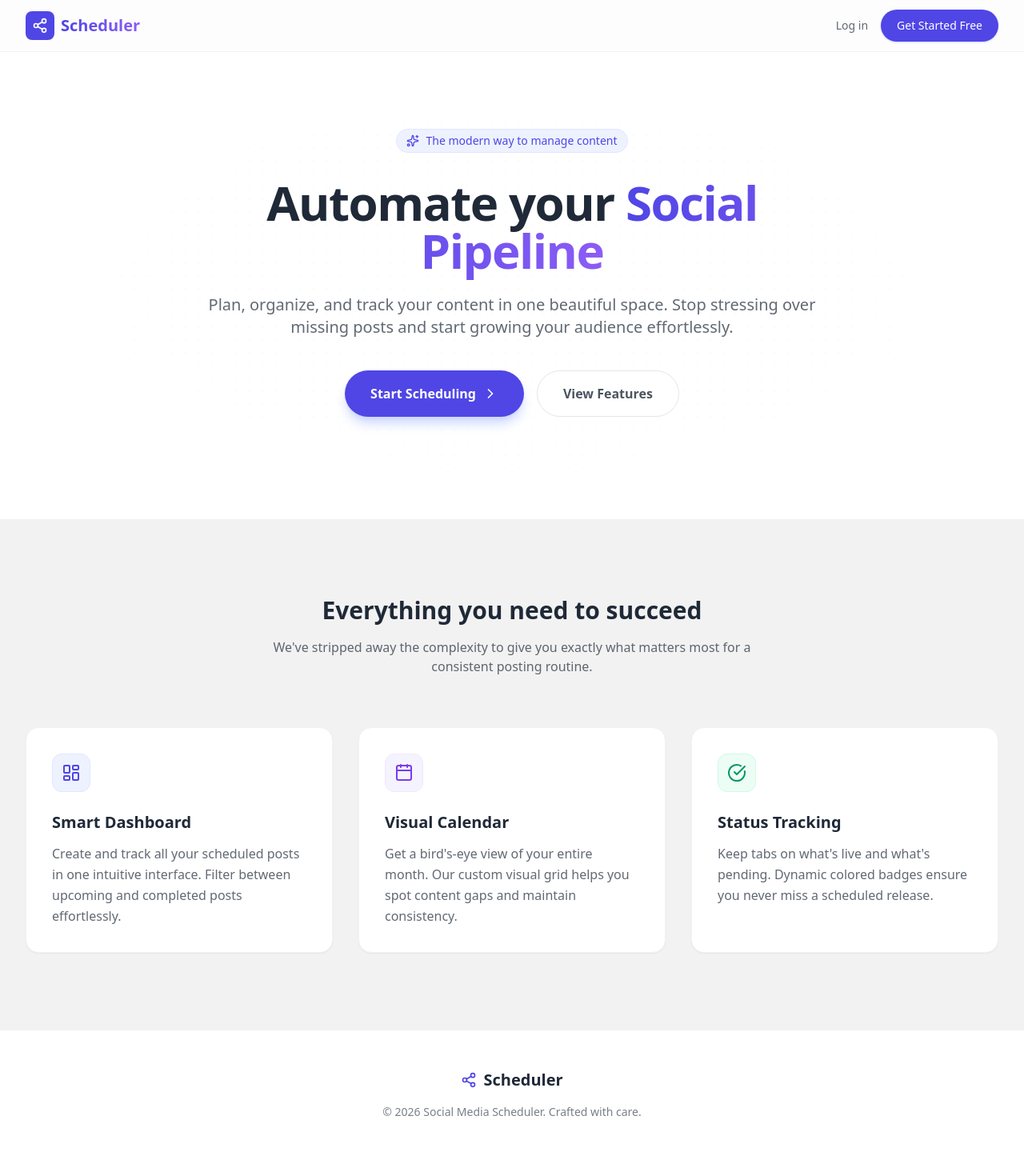
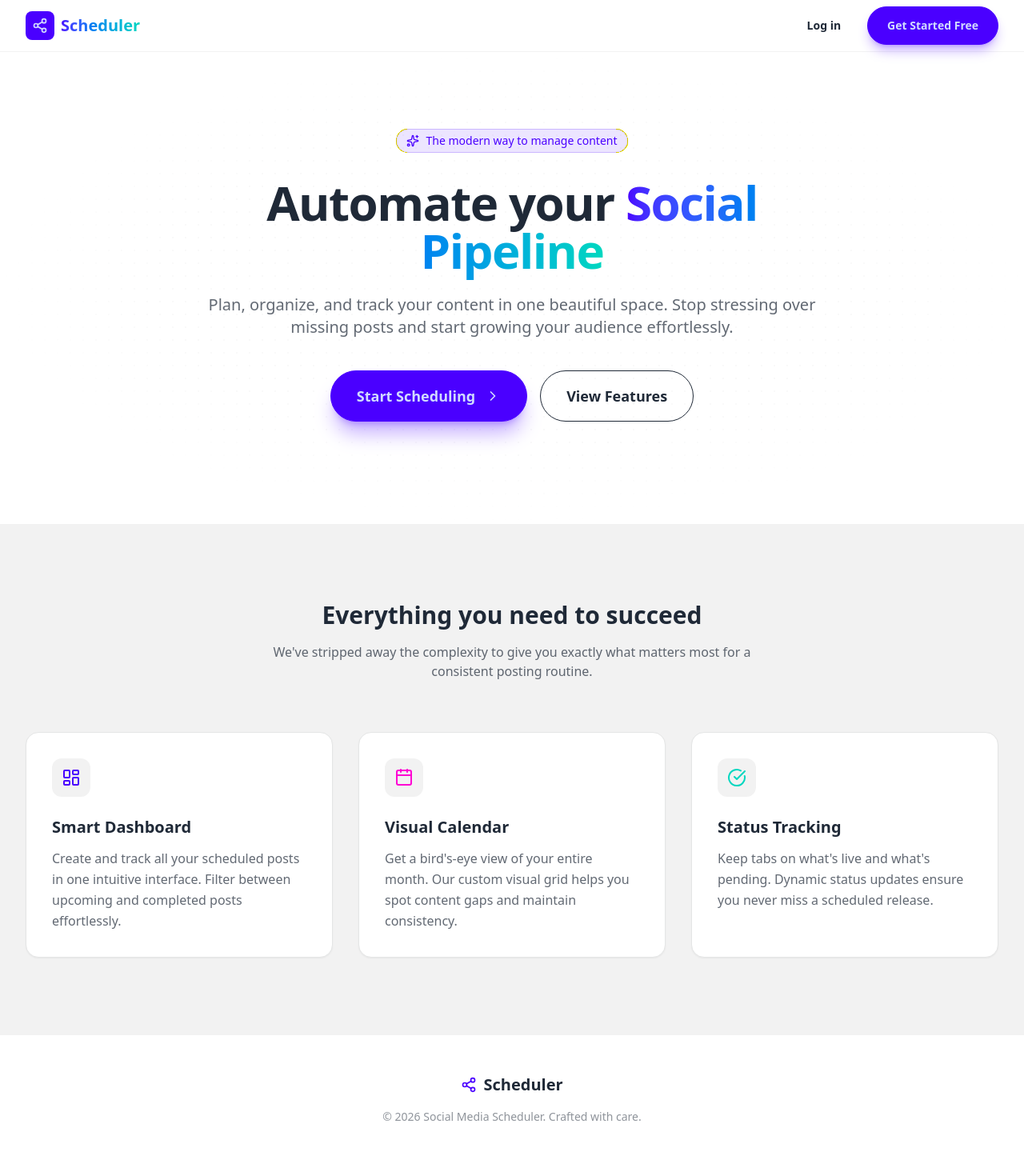
Before and after one commit to navaneethsankar07/Schedly, a React app in the folder frontend/: page / in a window 1280 px wide. Shown: the top 1440 px of the page at 80% size. Built offline with nearby package versions, Linux system fonts and the light colour scheme; the HTML template or start-up script is replaced by a standard one.

Commit message:
feat: add content idea chatbot, fix themes, and introduce framer-motion animations safely

```diff
--- a/frontend/package.json
+++ b/frontend/package.json
@@ -16,6 +16,7 @@
     "axios": "^1.15.2",
     "daisyui": "^4.12.24",
     "date-fns": "^4.1.0",
+    "framer-motion": "^12.38.0",
     "lucide-react": "^1.14.0",
     "postcss": "^8.5.12",
     "react": "^19.2.5",
--- a/frontend/src/App.jsx
+++ b/frontend/src/App.jsx
@@ -7,6 +7,7 @@ import Dashboard from './pages/Dashboard';
 import CalendarView from './pages/CalendarView';
 import LandingPage from './pages/LandingPage';
 import Navbar from './components/Navbar';
+import IdeaChatbot from './components/IdeaChatbot';
 
 const ProtectedRoute = ({ children }) => {
   const { user } = useContext(AuthContext);
@@ -23,6 +24,7 @@ const AppLayout = ({ children }) => {
       <main className="flex-1 w-full max-w-7xl mx-auto p-4 sm:p-6 lg:p-8">
         {children}
       </main>
+      <IdeaChatbot />
     </div>
   );
 };
--- a/frontend/src/components/Navbar.jsx
+++ b/frontend/src/components/Navbar.jsx
@@ -59,7 +59,6 @@ const Navbar = () => {
                                 <li><button data-set-theme="synthwave" className="btn btn-sm btn-block btn-ghost justify-start">Synthwave</button></li>
                                 <li><button data-set-theme="dracula" className="btn btn-sm btn-block btn-ghost justify-start">Dracula</button></li>
                                 <li><button data-set-theme="luxury" className="btn btn-sm btn-block btn-ghost justify-start">Luxury</button></li>
-                                <li><button data-set-theme="nord" className="btn btn-sm btn-block btn-ghost justify-start">Nord</button></li>
                             </ul>
                         </div>
 
--- a/frontend/src/components/PostForm.jsx
+++ b/frontend/src/components/PostForm.jsx
@@ -40,7 +40,7 @@ const PostForm = ({ isOpen, onClose, fetchPosts, postToEdit }) => {
                         <label className="block text-sm font-medium text-base-content/80">Caption</label>
                         <textarea
                             required
-                            className="mt-1 block w-full rounded-md border-base-content/20 shadow-sm focus:border-indigo-500 focus:ring-indigo-500 sm:text-sm p-3 border"
+                            className="mt-1 block w-full rounded-md border-base-content/20 shadow-sm focus:border-emerald-500 focus:ring-emerald-500 sm:text-sm p-3 border"
                             rows={4}
                             value={content}
                             onChange={(e) => setContent(e.target.value)}
@@ -51,7 +51,7 @@ const PostForm = ({ isOpen, onClose, fetchPosts, postToEdit }) => {
                         <input
                             type="datetime-local"
                             required
-                            className="mt-1 block w-full rounded-md border-base-content/20 shadow-sm focus:border-indigo-500 focus:ring-indigo-500 sm:text-sm p-3 border"
+                            className="mt-1 block w-full rounded-md border-base-content/20 shadow-sm focus:border-emerald-500 focus:ring-emerald-500 sm:text-sm p-3 border"
                             value={scheduledTime}
                             onChange={(e) => setScheduledTime(e.target.value)}
                         />
@@ -66,7 +66,7 @@ const PostForm = ({ isOpen, onClose, fetchPosts, postToEdit }) => {
                         </button>
                         <button
                             type="submit"
-                            className="px-4 py-2 text-sm font-medium text-white bg-indigo-600 border border-transparent rounded-md shadow-sm hover:bg-indigo-700 transition"
+                            className="px-4 py-2 text-sm font-medium text-white bg-emerald-600 border border-transparent rounded-md shadow-sm hover:bg-emerald-700 transition"
                         >
                             Save
                         </button>
--- a/frontend/src/pages/CalendarView.jsx
+++ b/frontend/src/pages/CalendarView.jsx
@@ -65,7 +65,7 @@ const CalendarView = () => {
                             <div
                                 key={day.toString()}
                                 onClick={() => setSelectedDate(day)}
-                                className={`min-h-[100px] bg-base-100 p-2 cursor-pointer hover:bg-indigo-50 transition ${isSelected ? 'ring-2 ring-indigo-500 ring-inset bg-indigo-50' : ''
+                                className={`min-h-[100px] bg-base-100 p-2 cursor-pointer hover:bg-emerald-50 transition ${isSelected ? 'ring-2 ring-emerald-500 ring-inset bg-emerald-50' : ''
                                     }`}
                             >
                                 <div className="font-medium text-sm text-base-content/80 mb-1">{format(day, 'd')}</div>
--- a/frontend/src/pages/LandingPage.jsx
+++ b/frontend/src/pages/LandingPage.jsx
@@ -2,21 +2,35 @@ import React, { useContext } from 'react';
 import { Link } from 'react-router-dom';
 import { AuthContext } from '../context/AuthContext';
 import { Calendar, LayoutDashboard, Share2, Sparkles, CheckCircle, ChevronRight } from 'lucide-react';
+import { motion } from 'framer-motion';
 
 const LandingPage = () => {
     const { user } = useContext(AuthContext);
 
+    const containerVariants = {
+        hidden: { opacity: 0 },
+        show: {
+            opacity: 1,
+            transition: { staggerChildren: 0.2 }
+        }
+    };
+
+    const itemVariants = {
+        hidden: { opacity: 0, y: 20 },
+        show: { opacity: 1, y: 0, transition: { type: "spring", stiffness: 300 } }
+    };
+
     return (
-        <div className="min-h-screen bg-base-200 flex flex-col font-sans">
+        <div className="min-h-screen bg-base-100 flex flex-col font-sans transition-colors duration-300">
             {/* Navigation */}
             <nav className="bg-base-100/80 backdrop-blur-md sticky top-0 z-50 border-b border-base-200">
                 <div className="max-w-7xl mx-auto px-4 sm:px-6 lg:px-8">
                     <div className="flex justify-between items-center h-16">
                         <div className="flex items-center gap-2">
-                            <div className="bg-indigo-600 p-2 rounded-lg">
-                                <Share2 className="w-5 h-5 text-white" />
+                            <div className="bg-primary p-2 rounded-lg text-primary-content">
+                                <Share2 className="w-5 h-5" />
                             </div>
-                            <span className="text-xl font-bold bg-clip-text text-transparent bg-gradient-to-r from-indigo-600 to-violet-500">
+                            <span className="text-xl font-bold bg-clip-text text-transparent bg-gradient-to-r from-primary to-accent">
                                 Scheduler
                             </span>
                         </div>
@@ -25,18 +39,18 @@ const LandingPage = () => {
                             {user ? (
                                 <Link
                                     to="/dashboard"
-                                    className="text-sm font-medium text-white bg-indigo-600 hover:bg-indigo-700 px-5 py-2.5 rounded-full transition-all duration-300 shadow-sm shadow-indigo-200"
+                                    className="btn btn-primary rounded-full px-6 shadow-lg shadow-primary/30 hover:scale-105 transition-transform"
                                 >
                                     Dashboard
                                 </Link>
                             ) : (
                                 <>
-                                    <Link to="/login" className="text-sm font-medium text-base-content/70 hover:text-indigo-600 transition">
+                                    <Link to="/login" className="btn btn-ghost rounded-full">
                                         Log in
                                     </Link>
                                     <Link
                                         to="/register"
-                                        className="text-sm font-medium text-white bg-indigo-600 hover:bg-indigo-700 px-5 py-2.5 rounded-full transition-all duration-300 shadow-sm shadow-indigo-200"
+                                        className="btn btn-primary rounded-full px-6 shadow-lg shadow-primary/30 hover:scale-105 transition-transform"
                                     >
                                         Get Started Free
                                     </Link>
@@ -50,16 +64,21 @@ const LandingPage = () => {
             {/* Hero Section */}
             <main className="flex-grow">
                 <div className="relative overflow-hidden bg-base-100">
-                    <div className="absolute inset-y-0 w-full h-full bg-[radial-gradient(#e5e7eb_1px,transparent_1px)] [background-size:16px_16px] [mask-image:radial-gradient(ellipse_50%_50%_at_50%_50%,#000_70%,transparent_100%)] opacity-20"></div>
+                    <div className="absolute inset-y-0 w-full h-full bg-[radial-gradient(var(--fallback-b3,oklch(var(--b3)))_1px,transparent_1px)] [background-size:16px_16px] [mask-image:radial-gradient(ellipse_50%_50%_at_50%_50%,#000_70%,transparent_100%)] opacity-20"></div>
 
                     <div className="max-w-7xl mx-auto px-4 sm:px-6 lg:px-8 pt-24 pb-32 relative z-10">
-                        <div className="text-center max-w-3xl mx-auto">
-                            <div className="inline-flex items-center gap-2 px-3 py-1 rounded-full bg-indigo-50 border border-indigo-100 text-indigo-600 text-sm font-medium mb-8">
+                        <motion.div
+                            initial={{ opacity: 0, y: 30 }}
+                            animate={{ opacity: 1, y: 0 }}
+                            transition={{ duration: 0.8, ease: "easeOut" }}
+                            className="text-center max-w-3xl mx-auto"
+                        >
+                            <div className="inline-flex items-center gap-2 px-3 py-1 rounded-full bg-primary/10 border border-primary/20 text-primary text-sm font-medium mb-8">
                                 <Sparkles className="w-4 h-4" />
                                 <span>The modern way to manage content</span>
                             </div>
                             <h1 className="text-5xl md:text-6xl font-extrabold text-base-content tracking-tight leading-tight mb-6">
-                                Automate your <span className="bg-clip-text text-transparent bg-gradient-to-r from-indigo-600 to-violet-500">Social Pipeline</span>
+                                Automate your <span className="bg-clip-text text-transparent bg-gradient-to-r from-primary to-accent">Social Pipeline</span>
                             </h1>
                             <p className="text-lg md:text-xl text-base-content/70 mb-10 leading-relaxed">
                                 Plan, organize, and track your content in one beautiful space. Stop stressing over missing posts and start growing your audience effortlessly.
@@ -68,60 +87,68 @@ const LandingPage = () => {
                             <div className="flex flex-col sm:flex-row justify-center gap-4">
                                 <Link
                                     to={user ? "/dashboard" : "/register"}
-                                    className="inline-flex justify-center items-center gap-2 text-base font-semibold text-white bg-indigo-600 hover:bg-indigo-700 px-8 py-4 rounded-full transition-all duration-300 shadow-lg shadow-indigo-200 hover:shadow-xl hover:-translate-y-0.5"
+                                    className="btn btn-primary btn-lg rounded-full px-8 shadow-xl shadow-primary/30 hover:scale-[1.02] transition-transform"
                                 >
                                     Start Scheduling
-                                    <ChevronRight className="w-5 h-5" />
+                                    <ChevronRight className="w-5 h-5 ml-1" />
                                 </Link>
                                 <a
                                     href="#features"
-                                    className="inline-flex justify-center items-center gap-2 text-base font-semibold text-base-content/80 bg-base-100 border border-base-300 hover:border-base-content/20 hover:bg-base-200 px-8 py-4 rounded-full transition-all duration-300"
+                                    className="btn btn-outline btn-lg rounded-full px-8 hover:scale-[1.02] transition-transform"
                                 >
                                     View Features
                                 </a>
                             </div>
-                        </div>
+                        </motion.div>
                     </div>
                 </div>
 
                 {/* Features Section */}
                 <div id="features" className="bg-base-200 py-24">
                     <div className="max-w-7xl mx-auto px-4 sm:px-6 lg:px-8">
-                        <div className="text-center mb-16">
+                        <motion.div
+                            initial={{ opacity: 0 }}
+                            whileInView={{ opacity: 1 }}
+                            viewport={{ once: true }}
+                            className="text-center mb-16"
+                        >
                             <h2 className="text-3xl font-bold text-base-content mb-4">Everything you need to succeed</h2>
                             <p className="text-base-content/70 max-w-2xl mx-auto">We've stripped away the complexity to give you exactly what matters most for a consistent posting routine.</p>
-                        </div>
+                        </motion.div>
 
-                        <div className="grid md:grid-cols-3 gap-8">
+                        <motion.div
+                            variants={containerVariants}
+                            initial="hidden"
+                            whileInView="show"
+                            viewport={{ once: true, margin: "-50px" }}
+                            className="grid md:grid-cols-3 gap-8"
+                        >
                             {[
                                 {
-                                    icon: <LayoutDashboard className="w-6 h-6 text-indigo-600" />,
+                                    icon: <LayoutDashboard className="w-6 h-6 text-primary" />,
                                     title: "Smart Dashboard",
                                     desc: "Create and track all your scheduled posts in one intuitive interface. Filter between upcoming and completed posts effortlessly.",
-                                    color: "bg-indigo-50 border-indigo-100"
                                 },
                                 {
-                                    icon: <Calendar className="w-6 h-6 text-violet-600" />,
+                                    icon: <Calendar className="w-6 h-6 text-secondary" />,
                                     title: "Visual Calendar",
                                     desc: "Get a bird's-eye view of your entire month. Our custom visual grid helps you spot content gaps and maintain consistency.",
-                                    color: "bg-violet-50 border-violet-100"
                                 },
                                 {
-                                    icon: <CheckCircle className="w-6 h-6 text-emerald-600" />,
+                                    icon: <CheckCircle className="w-6 h-6 text-accent" />,
                                     title: "Status Tracking",
-                                    desc: "Keep tabs on what's live and what's pending. Dynamic colored badges ensure you never miss a scheduled release.",
-                                    color: "bg-emerald-50 border-emerald-100"
+                                    desc: "Keep tabs on what's live and what's pending. Dynamic status updates ensure you never miss a scheduled release.",
                                 }
                             ].map((ft, i) => (
-                                <div key={i} className="bg-base-100 p-8 rounded-2xl border border-base-200 shadow-sm hover:shadow-md transition-shadow">
-                                    <div className={`w-12 h-12 rounded-xl flex items-center justify-center mb-6 border ${ft.color}`}>
+                                <motion.div variants={itemVariants} key={i} className="bg-base-100 p-8 rounded-2xl border border-base-300 shadow-sm hover:shadow-lg transition-shadow">
+                                    <div className="w-12 h-12 rounded-xl flex items-center justify-center mb-6 bg-base-200">
                                         {ft.icon}
                                     </div>
                                     <h3 className="text-xl font-bold text-base-content mb-3">{ft.title}</h3>
                                     <p className="text-base-content/70 leading-relaxed">{ft.desc}</p>
-                                </div>
+                                </motion.div>
                             ))}
-                        </div>
+                        </motion.div>
                     </div>
                 </div>
             </main>
@@ -130,10 +157,10 @@ const LandingPage = () => {
             <footer className="bg-base-100 border-t border-base-200 py-12">
                 <div className="max-w-7xl mx-auto px-4 sm:px-6 lg:px-8 text-center">
                     <div className="flex justify-center items-center gap-2 mb-4">
-                        <Share2 className="w-5 h-5 text-indigo-600" />
+                        <Share2 className="w-5 h-5 text-primary" />
                         <span className="text-xl font-bold text-base-content">Scheduler</span>
                     </div>
-                    <p className="text-base-content/60 text-sm">© 2026 Social Media Scheduler. Crafted with care.</p>
+                    <p className="text-base-content/50 text-sm">© 2026 Social Media Scheduler. Crafted with care.</p>
                 </div>
             </footer>
         </div>
--- a/frontend/src/pages/Login.jsx
+++ b/frontend/src/pages/Login.jsx
@@ -32,7 +32,7 @@ const Login = () => {
                                 type="text"
                                 autoComplete="email"
                                 required
-                                className="appearance-none rounded-none relative block w-full px-3 py-3 border border-base-content/20 placeholder-gray-500 text-base-content rounded-t-md focus:outline-none focus:ring-indigo-500 focus:border-indigo-500 focus:z-10 sm:text-sm"
+                                className="appearance-none rounded-none relative block w-full px-3 py-3 border border-base-content/20 placeholder-gray-500 text-base-content rounded-t-md focus:outline-none focus:ring-emerald-500 focus:border-emerald-500 focus:z-10 sm:text-sm"
                                 placeholder="Email address"
                                 value={email}
                                 onChange={(e) => setEmail(e.target.value)}
@@ -42,7 +42,7 @@ const Login = () => {
                             <input
                                 type="password"
                                 required
-                                className="appearance-none rounded-none relative block w-full px-3 py-3 border border-base-content/20 placeholder-gray-500 text-base-content rounded-b-md focus:outline-none focus:ring-indigo-500 focus:border-indigo-500 focus:z-10 sm:text-sm"
+                                className="appearance-none rounded-none relative block w-full px-3 py-3 border border-base-content/20 placeholder-gray-500 text-base-content rounded-b-md focus:outline-none focus:ring-emerald-500 focus:border-emerald-500 focus:z-10 sm:text-sm"
                                 placeholder="Password"
                                 value={password}
                                 onChange={(e) => setPassword(e.target.value)}
@@ -54,7 +54,7 @@ const Login = () => {
                         <div>
                             <button
                                 type="submit"
-                                className="group relative w-full flex justify-center py-3 px-4 border border-transparent text-sm font-medium rounded-md text-white bg-indigo-600 hover:bg-indigo-700 focus:outline-none focus:ring-2 focus:ring-offset-2 focus:ring-indigo-500 transition-colors"
+                                className="group relative w-full flex justify-center py-3 px-4 border border-transparent text-sm font-medium rounded-md text-white bg-emerald-600 hover:bg-emerald-700 focus:outline-none focus:ring-2 focus:ring-offset-2 focus:ring-emerald-500 transition-colors"
                             >
                                 Sign in
                             </button>
@@ -85,7 +85,7 @@ const Login = () => {
                 </div>
 
                 <div className="text-center mt-4">
-                    <Link to="/register" className="font-medium text-indigo-600 hover:text-indigo-500 text-sm">
+                    <Link to="/register" className="font-medium text-emerald-600 hover:text-emerald-500 text-sm">
                         Don't have an account? Register here.
                     </Link>
                 </div>
--- a/frontend/src/pages/Register.jsx
+++ b/frontend/src/pages/Register.jsx
@@ -31,7 +31,7 @@ const Register = () => {
                             <input
                                 type="email"
                                 required
-                                className="appearance-none rounded-none relative block w-full px-3 py-3 border border-base-content/20 placeholder-gray-500 text-base-content rounded-t-md focus:outline-none focus:ring-indigo-500 focus:border-indigo-500 focus:z-10 sm:text-sm"
+                                className="appearance-none rounded-none relative block w-full px-3 py-3 border border-base-content/20 placeholder-gray-500 text-base-content rounded-t-md focus:outline-none focus:ring-emerald-500 focus:border-emerald-500 focus:z-10 sm:text-sm"
                                 placeholder="Email address"
                                 value={email}
                                 onChange={(e) => setEmail(e.target.value)}
@@ -41,7 +41,7 @@ const Register = () => {
                             <input
                                 type="password"
                                 required
-                                className="appearance-none rounded-none relative block w-full px-3 py-3 border border-base-content/20 placeholder-gray-500 text-base-content rounded-b-md focus:outline-none focus:ring-indigo-500 focus:border-indigo-500 focus:z-10 sm:text-sm"
+                                className="appearance-none rounded-none relative block w-full px-3 py-3 border border-base-content/20 placeholder-gray-500 text-base-content rounded-b-md focus:outline-none focus:ring-emerald-500 focus:border-emerald-500 focus:z-10 sm:text-sm"
                                 placeholder="Password"
                                 value={password}
                                 onChange={(e) => setPassword(e.target.value)}
@@ -53,7 +53,7 @@ const Register = () => {
                         <div>
                             <button
                                 type="submit"
-                                className="group relative w-full flex justify-center py-3 px-4 border border-transparent text-sm font-medium rounded-md text-white bg-indigo-600 hover:bg-indigo-700 focus:outline-none focus:ring-2 focus:ring-offset-2 focus:ring-indigo-500 transition-colors"
+                                className="group relative w-full flex justify-center py-3 px-4 border border-transparent text-sm font-medium rounded-md text-white bg-emerald-600 hover:bg-emerald-700 focus:outline-none focus:ring-2 focus:ring-offset-2 focus:ring-emerald-500 transition-colors"
                             >
                                 Sign up
                             </button>
@@ -82,7 +82,7 @@ const Register = () => {
                 </div>
 
                 <div className="text-center mt-4">
-                    <Link to="/login" className="font-medium text-indigo-600 hover:text-indigo-500 text-sm">
+                    <Link to="/login" className="font-medium text-emerald-600 hover:text-emerald-500 text-sm">
                         Already have an account? Sign in.
                     </Link>
                 </div>
--- a/frontend/tailwind.config.js
+++ b/frontend/tailwind.config.js
@@ -9,6 +9,6 @@ export default {
   },
   plugins: [require("daisyui")],
   daisyui: {
-    themes: ["light", "dark", "cupcake", "synthwave", "dracula", "luxury", "nord"],
+    themes: ["light", "dark", "cupcake", "synthwave", "dracula", "luxury"],
   },
 }
```
Also changed, not shown: frontend/src/components/IdeaChatbot.jsx (added, +168 -0 lines), frontend/src/pages/Dashboard.jsx (+4 -4 lines), 1 other file (tests, documents, lock files or other folders).
